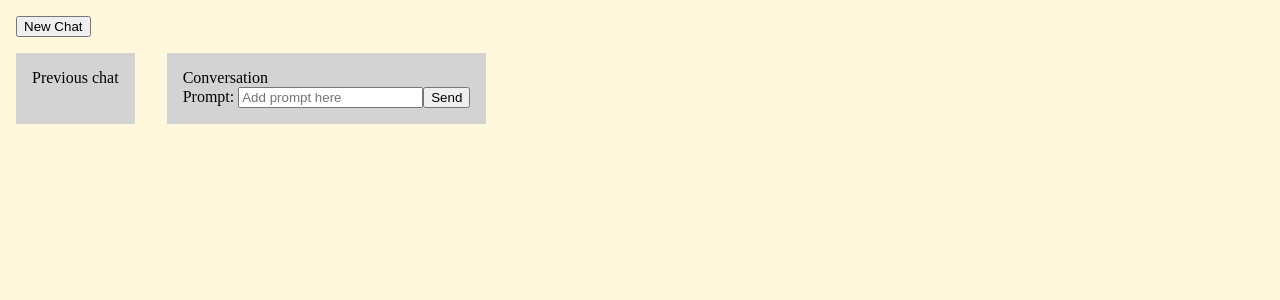
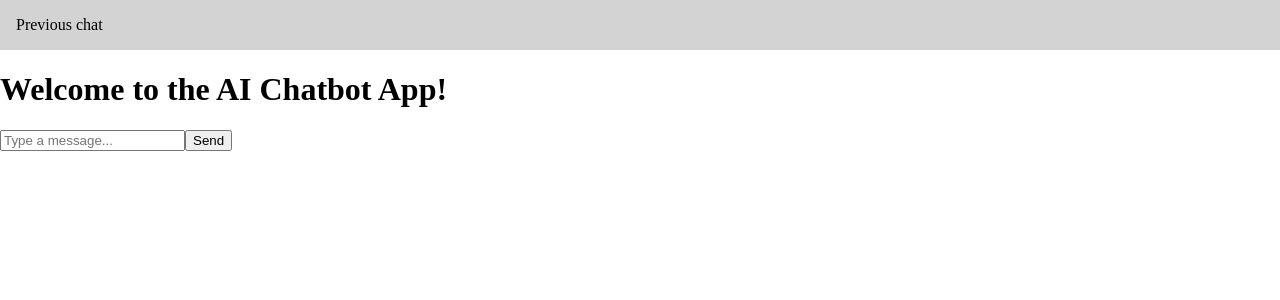
Before and after one commit to rainof/ai-chatbot-app, a React (Create React App) app in the folder client/: page / in a window 1280 px wide. Shown: the top 300 px of the page. Built offline with nearby package versions, Linux system fonts and the light colour scheme.

Commit message:
feat(backend): implement functionality to route URLs by the chat ID

```diff
--- a/client/src/App.js
+++ b/client/src/App.js
@@ -1,8 +1,11 @@
-import { useState } from "react";
+import React, { useState } from "react";
+import { BrowserRouter as Router, Routes, Route } from "react-router-dom";
+import Layout from "./components/Layout";
+import Chat from "./components/Chat";
+import Home from "./components/Home";
 import "./App.css";
 
 function App() {
-  const [prompt, setPrompt] = useState("");
   const [chats, setChats] = useState([]);
   const [activeChatId, setActiveChatId] = useState(null);
 
@@ -14,105 +17,45 @@ function App() {
       },
     });
     const data = await response.json();
-    return data.chatId;
+    const chatId = data.chatId;
+    setActiveChatId(chatId);
+    setChats([...chats, { id: chatId, messages: [] }]);
+    return chatId;
   };
 
-  const handleSend = async () => {
+  const handleSend = async (prompt) => {
     if (prompt.trim()) {
-      const userMessage = { sender: "user", message: prompt };
+      const userMessage = { sender: "user", prompt: prompt };
       let chatId = activeChatId;
 
       if (!chatId) {
         chatId = await startNewChat();
-        setActiveChatId(chatId);
-        setChats((prevChats) => [
-          ...prevChats,
-          { id: chatId, messages: [userMessage] },
-        ]);
       } else {
-        setChats((prevChats) =>
-          prevChats.map((chat) =>
+        setChats((prev) =>
+          prev.map((chat) =>
             chat.id === chatId
               ? { ...chat, messages: [...chat.messages, userMessage] }
               : chat
           )
         );
       }
-
-      const response = await fetch("http://localhost:8000/chat-test", {
-        method: "POST",
-        headers: {
-          "Content-Type": "application/json",
-        },
-        body: JSON.stringify({ chatId, prompt }),
-      });
-
-      const data = await response.json();
-      const aiMessage = { sender: "ai", message: data.response };
-
-      setChats((prevChats) =>
-        prevChats.map((chat) =>
-          chat.id === chatId
-            ? { ...chat, messages: [...chat.messages, aiMessage] }
-            : chat
-        )
-      );
-      setPrompt("");
     }
   };
 
-  const handleNewChatClick = () => {
-    setActiveChatId(null);
-  };
-
   return (
-    <div className="app-container">
-      <header>
-        <button onClick={handleNewChatClick}>New Chat</button>
-      </header>
-      <div className="main-container">
-        <nav>
-          Previous chat
-          <div className="chat-history">
-            {chats.map((chat) => (
-              <div
-                key={chat.id}
-                className="chat-item"
-                onClick={() => setActiveChatId(chat.id)}
-              >
-                Chat {chat.id}
-              </div>
-            ))}
-          </div>
-        </nav>
-        <div className="chat-container">
-          Conversation
-          <div className="chat-area">
-            {chats
-              .find((chat) => chat.id === activeChatId)
-              ?.messages.map((msg, index) => (
-                <div key={index} className={`message ${msg.sender}`}>
-                  {msg.message}
-                </div>
-              ))}
-          </div>
-          <label>Prompt: </label>
-          <input
-            type="text"
-            name="prompt"
-            placeholder="Add prompt here"
-            value={prompt}
-            onChange={(e) => setPrompt(e.target.value)}
-          />
-          <input
-            type="button"
-            id="send-btn"
-            value="Send"
-            onClick={handleSend}
-          />
-        </div>
+    <Router>
+      <div className="App">
+        <Routes>
+          <Route
+            path="/"
+            element={<Layout chats={chats} setActiveChatId={setActiveChatId} />}
+          >
+            <Route path="c/:chatId" element={<Chat />} />
+            <Route index element={<Home handleSend={handleSend} />} />
+          </Route>
+        </Routes>
       </div>
-    </div>
+    </Router>
   );
 }
 
--- /dev/null
+++ b/client/src/components/Chat.js
@@ -0,0 +1,50 @@
+import React, { useEffect, useState } from "react";
+import { useParams } from "react-router-dom";
+
+const Chat = () => {
+  const { chatId } = useParams();
+  const [messages, setMessages] = useState([]);
+  const [error, setError] = useState(null);
+
+  useEffect(() => {
+    const fetchMessages = async () => {
+      try {
+        const response = await fetch(
+          `http://localhost:8000/chat-test/${chatId}`
+        );
+        if (!response.ok) {
+          throw new Error(`HTTP error! status: ${response.status}`);
+        }
+        const data = await response.json();
+        if (data && data.messages) {
+          setMessages(data.messages);
+        } else {
+          setMessages([]);
+        }
+      } catch (err) {
+        setError(err.message);
+      }
+    };
+
+    fetchMessages();
+  }, [chatId]);
+
+  return (
+    <div>
+      <h2>Chat {chatId}</h2>
+      {error ? (
+        <div className="error">Error: {error}</div>
+      ) : (
+        <div className="chat-history">
+          {messages.map((msg) => (
+            <div key={msg.id} className="chat-message">
+              <div>{msg.message}</div>
+            </div>
+          ))}
+        </div>
+      )}
+    </div>
+  );
+};
+
+export default Chat;
--- /dev/null
+++ b/client/src/components/Home.js
@@ -0,0 +1,25 @@
+import React from "react";
+
+const Home = ({ handleSend }) => {
+  const [prompt, setPrompt] = React.useState("");
+
+  const onSend = () => {
+    handleSend(prompt);
+    setPrompt("");
+  };
+
+  return (
+    <>
+      <h1>Welcome to the AI Chatbot App!</h1>
+      <input
+        type="text"
+        value={prompt}
+        onChange={(e) => setPrompt(e.target.value)}
+        placeholder="Type a message..."
+      />
+      <button onClick={onSend}>Send</button>
+    </>
+  );
+};
+
+export default Home;
--- /dev/null
+++ b/client/src/components/Layout.js
@@ -0,0 +1,14 @@
+import React from "react";
+import { Outlet } from "react-router-dom";
+import NavBar from "./NavBar";
+
+const Layout = ({ chats, setActiveChatId }) => {
+  return (
+    <>
+      <NavBar chats={chats} setActiveChatId={setActiveChatId} />
+      <Outlet />
+    </>
+  );
+};
+
+export default Layout;
--- /dev/null
+++ b/client/src/components/NavBar.js
@@ -0,0 +1,26 @@
+import React from "react";
+import { Link } from "react-router-dom";
+
+const NavBar = ({ chats, setActiveChatId }) => {
+  return (
+    <>
+      <nav>
+        Previous chat
+        <div className="chat-history">
+          {chats.map((chat) => (
+            <Link
+              key={chat.id}
+              to={`/c/${chat.id}`}
+              className="chat-item"
+              onClick={() => setActiveChatId(chat.id)}
+            >
+              Chat {chat.id}
+            </Link>
+          ))}
+        </div>
+      </nav>
+    </>
+  );
+};
+
+export default NavBar;
```
